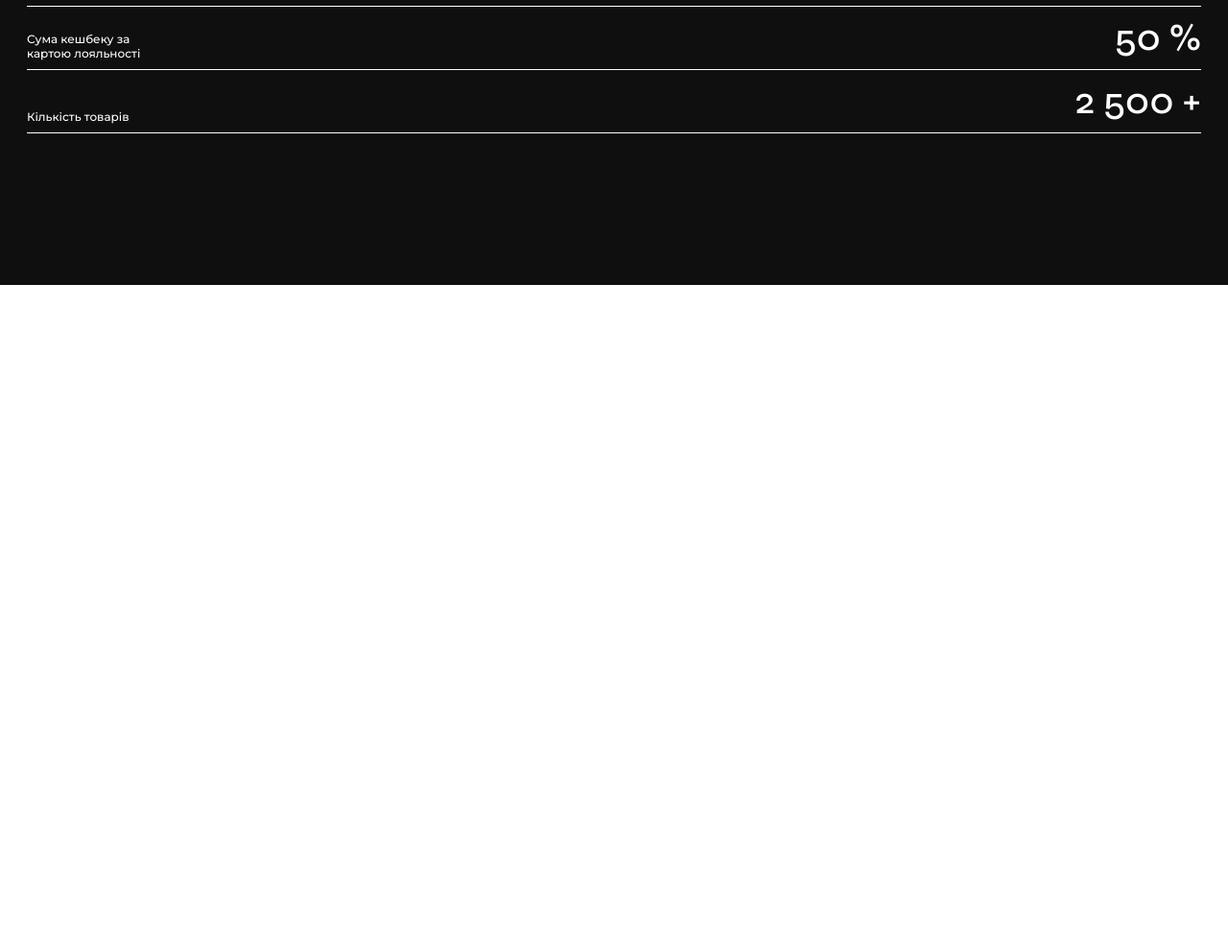
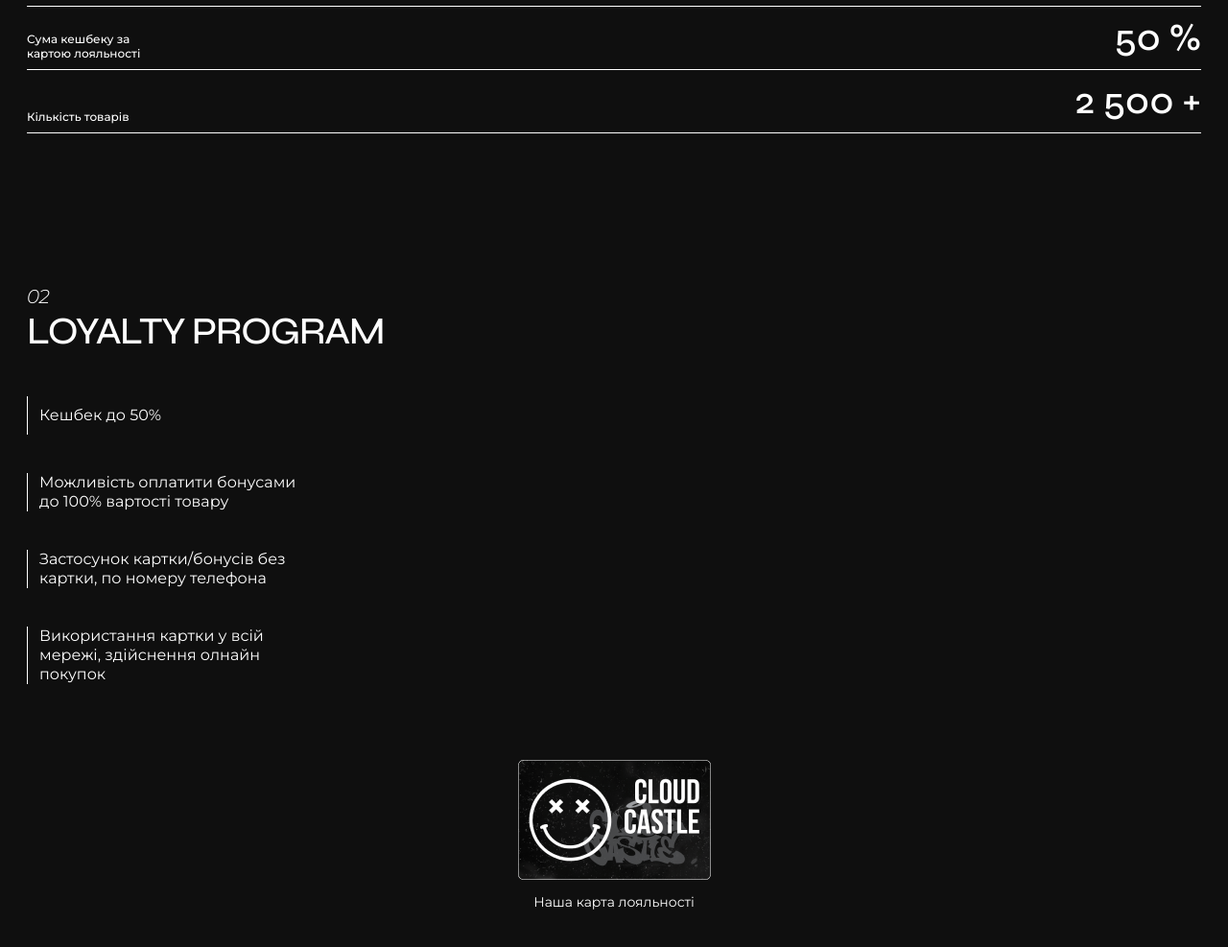
Before and after one commit to AnatolySoroka/Vape_Shop, a plain HTML site: page index.html in a window 1280 px wide. Shown: the part 1217-2204 px from the top of the page at 96% size. Before the commit the page ends 1514 px from the top, so only its background shows below. Drawn offline with nearby package versions, Linux system fonts and the light colour scheme.

Commit message:
created the loyalty section

```diff
--- a/css/style.css
+++ b/css/style.css
@@ -83,7 +83,7 @@ a {
 */
 
 .offer {
-    padding-top: 103px;
+    padding: 103px 0 158px;
     background-color: #0f0f0f;
 }
 
@@ -314,7 +314,7 @@ a {
 
 .statistics {
     background-color: #0f0f0f;
-    padding: 158px 0;
+    padding: 0 0 158px;
     color: #fff;
 }
 
@@ -377,3 +377,76 @@ a {
     width: 100%;
     display: none;
 }
+
+
+/*
+************* Loyalty *************
+*/
+
+.loyalty {
+    padding: 0 0 158px;
+    background-color: #0f0f0f;
+    color: #fff;
+}
+
+.loyalty__title {
+    font-family: 'Syne';
+    font-style: normal;
+    font-weight: 500;
+    font-size: 40px;
+    line-height: 48px;
+    letter-spacing: -0.035em;
+    text-transform: uppercase;
+    margin-bottom: 44px;
+}
+
+.loyalty__title span {
+    display: block;
+    font-family: 'Montserrat';
+    font-style: italic;
+    font-weight: 300;
+    font-size: 20px;
+    line-height: 24px;
+    letter-spacing: -0.035em;
+    text-transform: uppercase;
+}
+
+.loyalty__item {
+    display: flex;
+    align-items: center;
+    min-height: 40px;
+    border-left: 1px solid #fff;
+    transition: all .8s ease;
+    font-weight: 400;
+    font-size: 16px;
+    line-height: 20px;
+}
+
+.loyalty__item:hover {
+    border: 1px solid #FED607;
+    padding: 32px 0;
+}
+
+.loyalty__item-text {
+    padding-left: 12px;
+    max-width: 286px;
+}
+
+.loyalty__item+.loyalty__item {
+    margin-top: 40px;
+}
+
+.loyalty__card-wrapper {
+    margin-top: 79px;
+}
+
+.loyalty__card {
+    margin: 0 auto;
+}
+
+.loyalty__card-text {
+    text-align: center;
+    margin-top: 15px;
+    font-size: 14px;
+    line-height: 17px;
+}
--- a/index.html
+++ b/index.html
@@ -117,6 +117,29 @@
                 </div>
             </div>
         </section>
+        <section class="loyalty">
+            <div class="container">
+                <h2 class="loyalty__title"><span>02</span>loyalty program</h2>
+                <div class="loyalty__items">
+                    <div class="loyalty__item">
+                        <p class="loyalty__item-text">Кешбек до 50%</p>
+                    </div>
+                    <div class="loyalty__item">
+                        <p class="loyalty__item-text">Можливість оплатити бонусами до 100% вартості товару</p>
+                    </div>
+                    <div class="loyalty__item">
+                        <p class="loyalty__item-text">Застосунок картки/бонусів без картки, по номеру телефона</p>
+                    </div>
+                    <div class="loyalty__item">
+                        <p class="loyalty__item-text">Використання картки у всій мережі, здійснення олнайн покупок</p>
+                    </div>
+                </div>
+                <div class="loyalty__card-wrapper">
+                    <img src="images/loyalty-card.png" alt="Карта лояльності" class="loyalty__card">
+                    <p class="loyalty__card-text">Наша карта лояльності</p>
+                </div>
+            </div>
+        </section>
     </main>
     <footer class="footer">
 
```
Also changed, not shown: images/loyalty-card.png (added).
